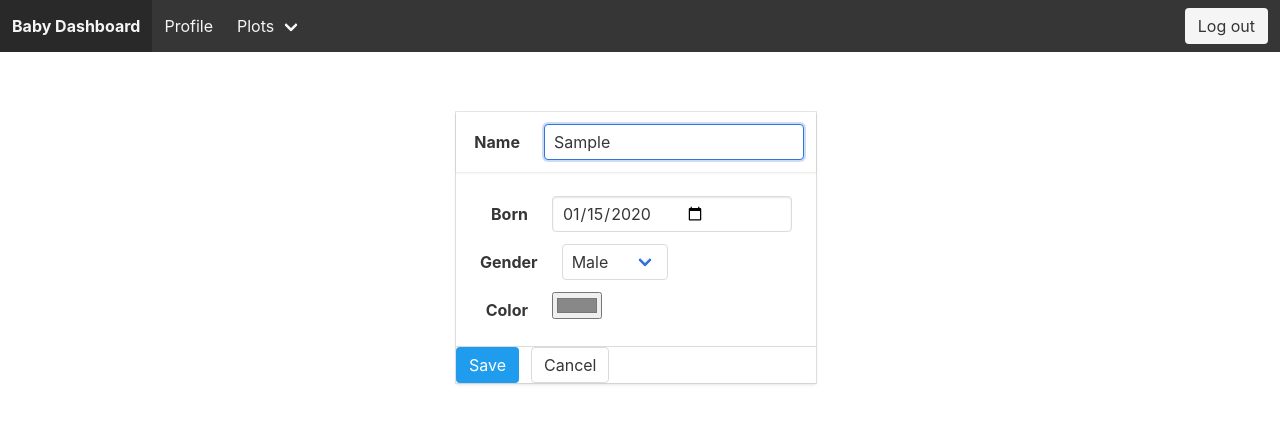
After one commit to graipher/baby_dashboard, a Flask app: page /profile/edit/1 in a window 1280 px wide. The commit adds this page. Shown: the top 442 px of the page. Run offline with Flask 2, Linux system fonts and the light colour scheme; a user stored in the database is signed in; tables that the repository leaves empty hold one stand-in row (values such as "Sample post"); some libraries are stand-ins or nearby versions.

Commit message:
Allow editing children info

```diff
--- a/project/main.py
+++ b/project/main.py
@@ -40,11 +40,35 @@ def profile():
 def profile_post():
     name = request.form.get('name')
     date = pd.to_datetime(request.form.get('date'), errors="raise")
-    gender = request.form.get('gender')
+    gender = request.form.get('gender').lower()
     color = request.form.get('color')
     new_child = Child(name=name, birth_date=date,
-                      gender=gender.lower(), color=color)
+                      gender=gender, color=color)
     current_user.children.append(new_child)
+    db.session.commit()
+    return redirect(url_for('main.profile'))
+
+@main.route('/profile/edit/<id>')
+@login_required
+def profile_edit(id):
+    try:
+        child = current_user.children.filter_by(id=id).one()
+    except sqlalchemy.orm.exc.NoResultFound:
+        abort(404)
+    return render_template('profile_edit.html', child=child, plots=PLOTS)
+
+@main.route('/profile/edit/<id>', methods=["POST"])
+@login_required
+def profile_edit_post(id):
+    try:
+        child = current_user.children.filter_by(id=id).one()
+    except sqlalchemy.orm.exc.NoResultFound:
+        abort(404)
+    child.name = request.form.get('name')
+    child.birth_date = pd.to_datetime(request.form.get('date'), errors="raise")
+    child.gender = request.form.get('gender').lower()
+    child.color = request.form.get('color')
+    print(child)
     db.session.commit()
     return redirect(url_for('main.profile'))
 
--- a/project/templates/base.html
+++ b/project/templates/base.html
@@ -7,6 +7,7 @@
     <meta name="viewport" content="width=device-width, initial-scale=1">
     <title>Baby dashboard{% if current_user.is_authenticated %} - {{ current_user.name }} {% endif %}</title>
     <link rel="stylesheet" href="https://cdnjs.cloudflare.com/ajax/libs/bulma/0.7.2/css/bulma.min.css" />
+    <script defer src="https://use.fontawesome.com/releases/v5.3.1/js/all.js"></script>
     <script type="text/javascript">
         document.addEventListener('DOMContentLoaded', () => {
 
--- /dev/null
+++ b/project/templates/profile_edit.html
@@ -0,0 +1,97 @@
+{% extends "base.html" %}
+
+{% block hero_content %}
+<div class="column is-4 is-offset-4">
+    <form method="POST" action="/profile/edit/{{ child.id }}">
+        <div class="card">
+            <div class="card-header">
+                <div class="card-header-title">
+                    <div class="field is-horizontal">
+                        <div class="field-label is-normal">
+                            <label class="label">Name</label>
+                        </div>
+                        <div class="field-body">
+                            <div class="field">
+                                <div class="control">
+                                    <input class="input" type="text" name="name" value={{ child.name }} autofocus="">
+                                </div>
+                            </div>
+                        </div>
+                    </div>
+                </div>
+            </div>
+            <div class="card-content has-text-left  pb-2 mb-2">
+                <div class="field is-horizontal">
+                    <div class="field-label is-normal">
+                        <label class="label">Born</label>
+                    </div>
+                    <div class="field-body">
+                        <div class="field">
+                            <div class="control">
+                                <input class="input" type="date" name="date" value={{ child.birth_date }}>
+                            </div>
+                        </div>
+                    </div>
+                </div>
+                <div class="field is-horizontal">
+                    <div class="field-label is-normal">
+                        <label class="label">Gender</label>
+                    </div>
+                    <div class="field-body">
+                        <div class="field">
+                            <div class="control">
+                                <div class="select">
+                                    <select name="gender" autofocus="">
+                                        {% if child.gender.name == "male" %}
+                                        <option selected>
+                                            {% else %}
+                                        <option>
+                                            {% endif %}Male</option>
+                                        {% if child.gender.name == "female" %}
+                                        <option selected>
+                                            {% else %}
+                                        <option>
+                                            {% endif %}Female</option>
+                                        {% if child.gender.name == "other" %}
+                                        <option selected>
+                                            {% else %}
+                                        <option>
+                                            {% endif %}Other</option>
+                                    </select>
+                                </div>
+                            </div>
+                        </div>
+                    </div>
+                </div>
+                <div class="field is-horizontal">
+                    <div class="field-label is-normal">
+                        <label class="label">Color</label>
+                    </div>
+                    <div class="field-body">
+                        <div class="field">
+                            <div class="control">
+                                <input name="color" type="color" value={{ child.color }} autofocus="">
+                            </div>
+                        </div>
+                    </div>
+                </div>
+            </div>
+            <div class="card-footer">
+                <div class="field is-grouped is-grouped-right">
+                    <div class="control">
+                        <button class="button is-block is-info is-fullwidth">Save</button>
+                    </div>
+                    <div class="control">
+                        <a href="{{ url_for('main.profile') }}">
+                            <button type=" button" class="button is-block is-fullwidth">Cancel</button>
+                        </a>
+                    </div>
+                </div>
+            </div>
+        </div>
+    </form>
+    <div>
+    </div>
+
+
+    {% endblock %}
```
Also changed, not shown: project/templates/profile.html (+10 -0 lines).
